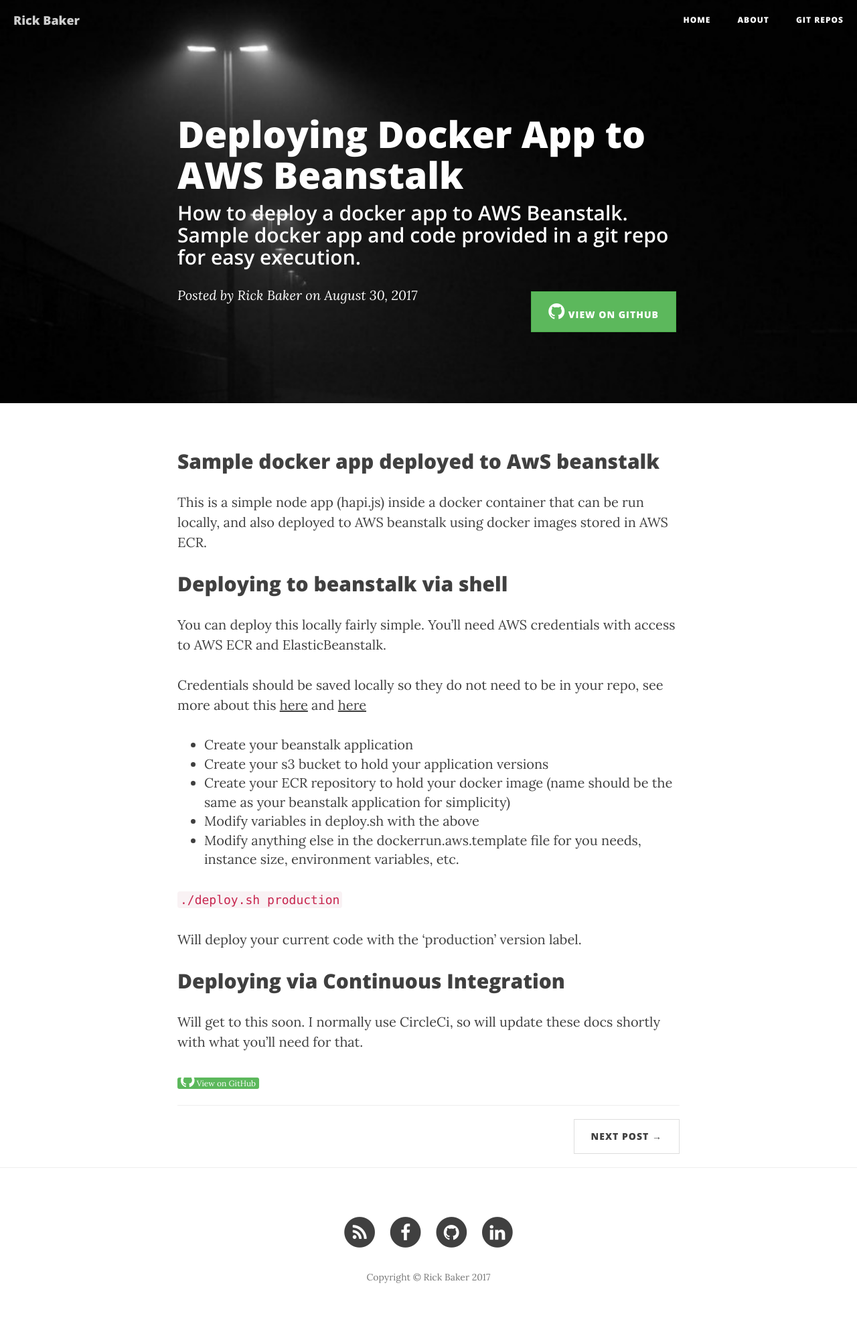
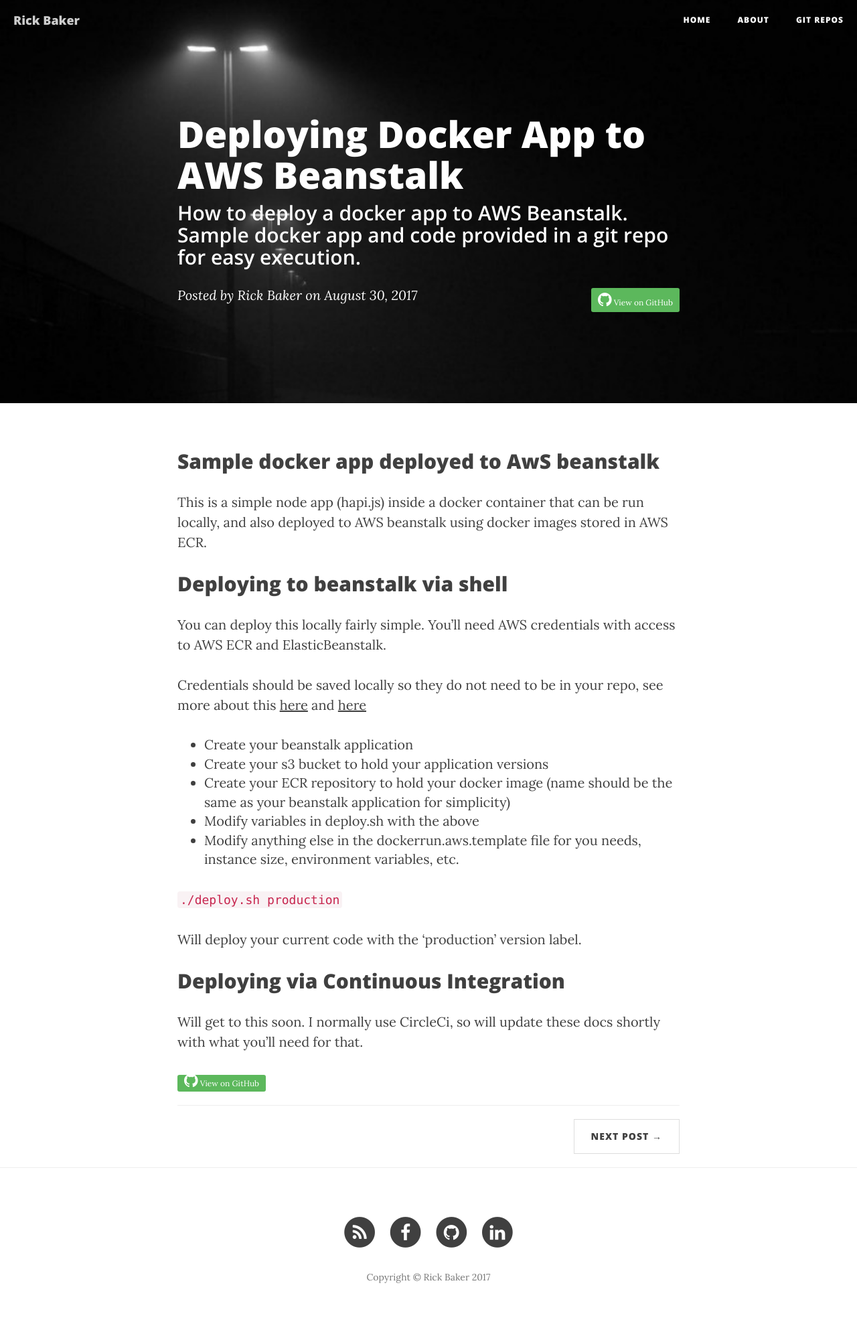
Before and after one commit to ricktbaker/ricktbaker.github.io, a Jekyll site: the page built from _posts/2017-08-30-docker-aws-beanstalk.markdown, in a window 1280 px wide. Shown: the whole page at 67% size. Built offline with Jekyll 4.4.1, drawn with Linux system fonts in a browser that asks for light colours; nearby versions of some CDN libraries.

Commit message:
initial checkin

```diff
--- a/_layouts/post.html
+++ b/_layouts/post.html
@@ -13,7 +13,7 @@
                     <h2 class="subheading">{{ page.subtitle }}</h2>
                     {% endif %}
                     {% if page.repo %}
-                    <a target="_blank" style="float: right; margin: 5px 5px" class="btn btn-success btn-sm" href="{{ page.repo }}">
+                    <a target="_blank" style="float: right" class="btn-sm btn-success" href="{{ page.repo }}">
                         <i class="fa fa-2x fa-github"></i> View on GitHub</a>
                     {% endif %}
                     <span class="meta">Posted by {% if page.author %}{{ page.author }}{% else %}{{ site.title }}{% endif %} on {{ page.date | date: "%B %-d, %Y" }}</span>
@@ -32,7 +32,7 @@
 				{{ content }}
 
                 {% if page.repo %}
-                <a class="btn-xs btn-success btn-xs" target="_blank" href="{{ page.repo }}">
+                <a class="btn-sm btn-success" target="_blank" href="{{ page.repo }}">
                     <i class="fa fa-2x fa-github"></i> View on GitHub</a>
                 {% endif %}
 
```
